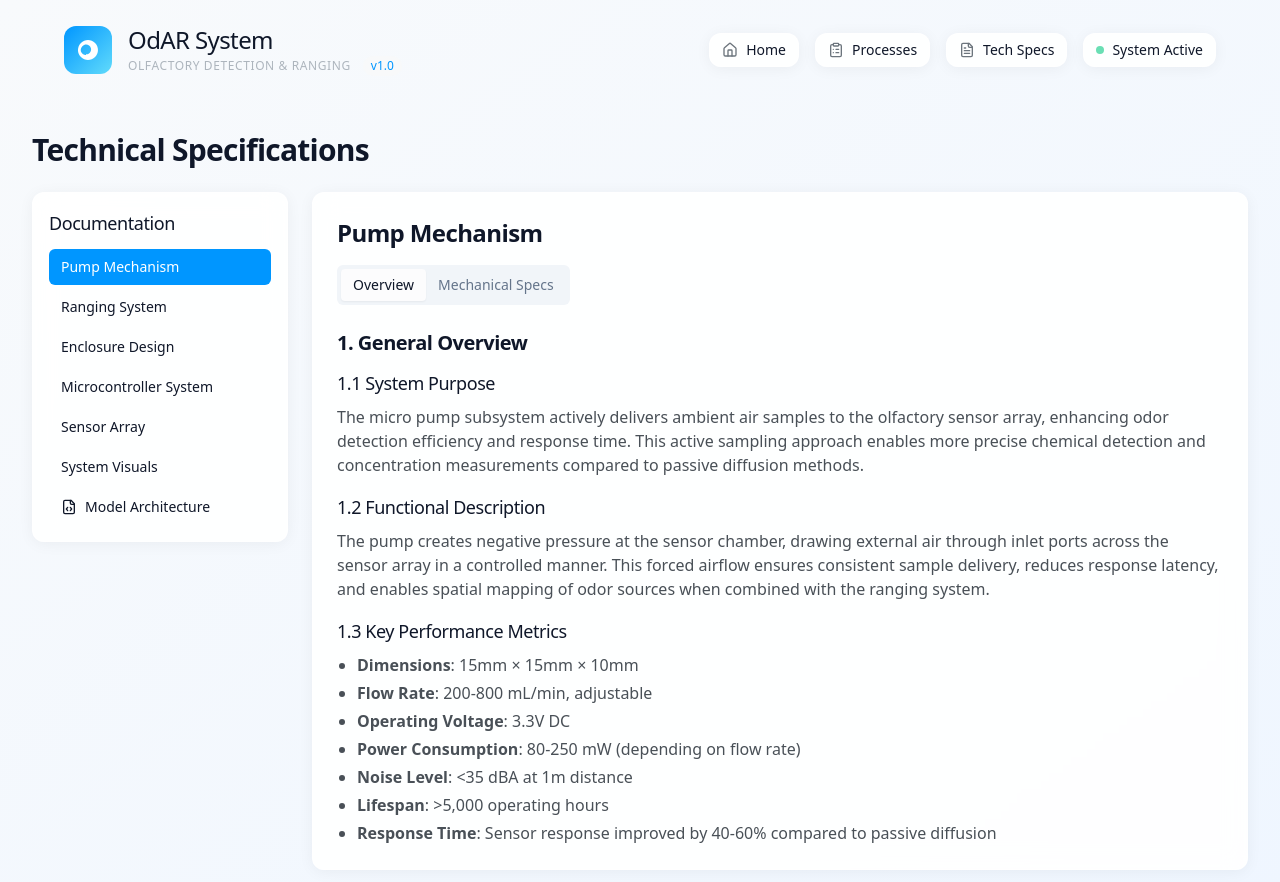
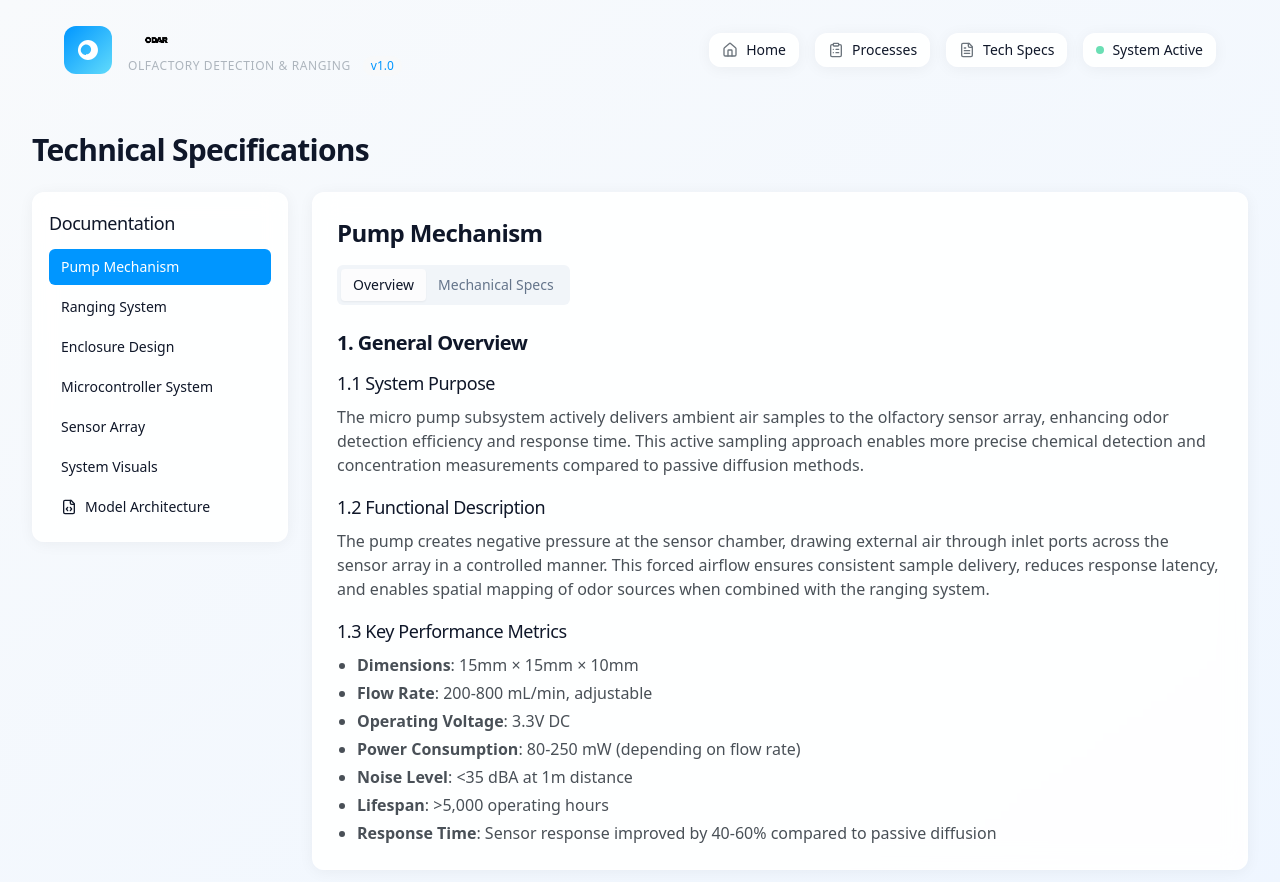
Before and after one commit to artistscloud/odar, a React (Vite) app: page /tech-specs in a window 1280 px wide. Shown: the top 882 px of the page. Built offline with nearby package versions, Linux system fonts and the light colour scheme.

Commit message:
Replace logo text
Replaces the text content of the logo with the provided text.

```diff
--- a/src/components/Header.tsx
+++ b/src/components/Header.tsx
@@ -1,7 +1,9 @@
+
 import React from 'react';
 import { useStaggeredAnimation } from '@/utils/animation';
 import { Link } from 'react-router-dom';
 import { FileText, Home, ClipboardList } from 'lucide-react';
+
 const Header: React.FC = () => {
   const [logoVisible, titleVisible] = useStaggeredAnimation(2, 200, 300);
   return <header className="w-full py-6 px-8 flex items-center justify-between">
@@ -12,7 +14,13 @@ const Header: React.FC = () => {
           </svg>
         </div>
         <div className={`transform transition-all duration-700 delay-100 ${titleVisible ? 'opacity-100 translate-y-0' : 'opacity-0 -translate-y-4'}`}>
-          <h1 className="text-2xl font-medium tracking-tight">OdAR System</h1>
+          <h1 className="text-2xl font-medium tracking-tight">
+            <img
+              src="/lovable-uploads/cf2fca09-6429-43ae-a918-3589c006bfb9.png"
+              alt="OdAR System Logo"
+              className="h-8"
+            />
+          </h1>
           <div className="flex items-center">
             <span className="text-xs uppercase tracking-wider text-odar-gray-500 font-medium">OLFACTORY DETECTION & RANGING</span>
             <span className="ml-3 px-2 py-0.5 bg-odar-gray-100 rounded-full text-xs font-medium text-odar-blue">
```
Also changed, not shown: public/lovable-uploads/cf2fca09-6429-43ae-a918-3589c006bfb9.png (added).
